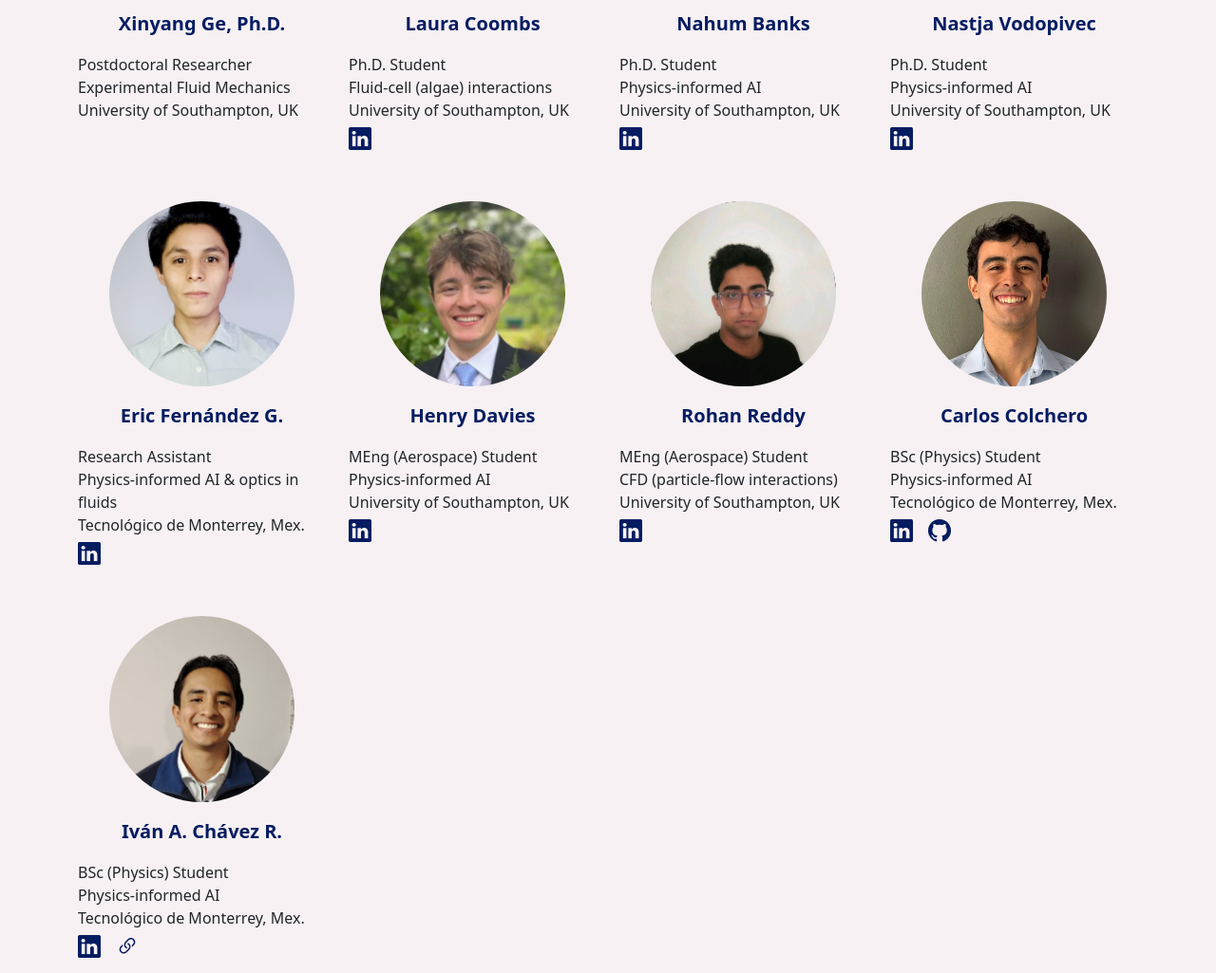
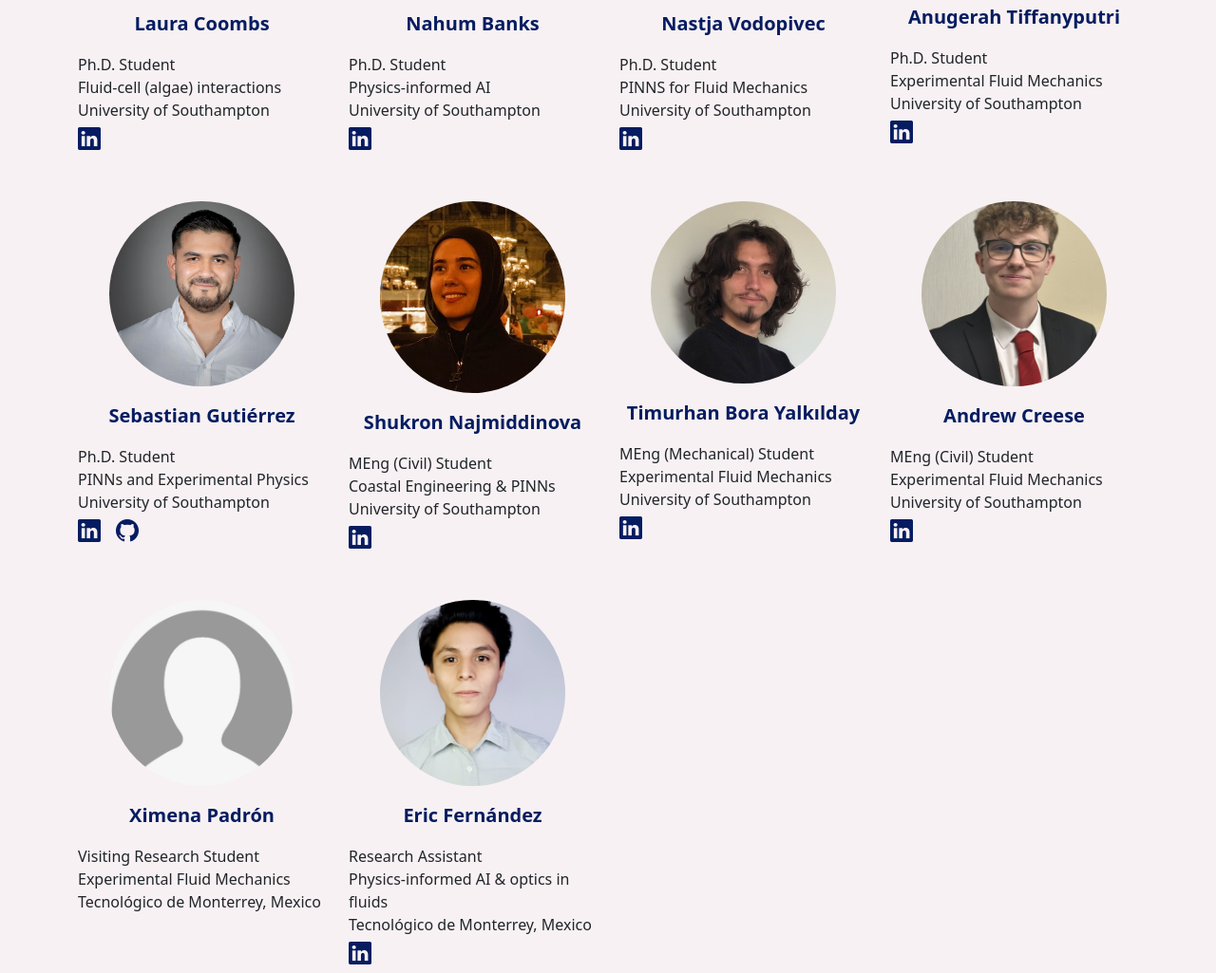
Before and after one commit to sergio-maldonado/sergio-maldonado.github.io, a plain HTML site: page people.html in a window 1280 px wide. Shown: the part 1060-2085 px from the top of the page at 95% size. Drawn offline with nearby package versions, Linux system fonts and the light colour scheme.

Commit message:
updates to people

```diff
--- a/js/researchers.js
+++ b/js/researchers.js
@@ -18,17 +18,7 @@ class ResearcherSocial {
 }
 
 const researchers = [
-  new Researcher(
-    "Xinyang Ge, Ph.D.",
-    "../assets/images/Ge.png",
-    "",
-    [
-      "Postdoctoral Researcher",
-      "Experimental Fluid Mechanics",
-      "University of Southampton, UK",
-    ],
-    []
-  ),
+
   new Researcher(
     "Laura Coombs",
     "../assets/images/Coombs.jpg",
@@ -36,38 +26,143 @@ const researchers = [
     [
       "Ph.D. Student",
       "Fluid-cell (algae) interactions",
-      "University of Southampton, UK",
+      "University of Southampton",
     ],
     [new ResearcherSocial(
       "linkedin",
       "https://www.linkedin.com/in/laura-coombs-125874162/")]
   ),
+
   new Researcher(
     "Nahum Banks",
     "../assets/images/Banks.png",
     "",
-    ["Ph.D. Student", "Physics-informed AI", "University of Southampton, UK"],
+    ["Ph.D. Student", "Physics-informed AI", "University of Southampton"],
     [new ResearcherSocial(
       "linkedin",
       "https://www.linkedin.com/in/nahum-banks-a31545252")]
   ),
+
   new Researcher(
     "Nastja Vodopivec",
     "../assets/images/Vodopivec.png",
     "",
-    ["Ph.D. Student", "Physics-informed AI", "University of Southampton, UK"],
+    ["Ph.D. Student", "PINNS for Fluid Mechanics", "University of Southampton"],
     [new ResearcherSocial(
       "linkedin",
       "https://www.linkedin.com/in/nastja-vodopivec-a3581206/")]
   ),
-    new Researcher(
-    "Eric Fernández G.",
+
+  new Researcher(
+    "Anugerah Tiffanyputri",
+    "../assets/images/Anu.png",
+    "",
+    [
+      "Ph.D. Student",
+      "Experimental Fluid Mechanics",
+      "University of Southampton",
+    ],
+    [new ResearcherSocial(
+      "linkedin",
+      "https://www.linkedin.com/in/anugerah-tiffanyputri/")]
+  ),
+
+  new Researcher(
+    "Sebastian Gutiérrez",
+    "../assets/images/sebastian_gtz.jpeg",
+    "",
+    [
+      "Ph.D. Student",
+      "PINNs and Experimental Physics",
+      "University of Southampton",
+    ],
+    [
+      new ResearcherSocial(
+      "linkedin",
+      "https://www.linkedin.com/in/sgb130802/"),
+      new ResearcherSocial(
+        "github",
+        "https://github.com/barra9408"
+      )
+    ]
+  ),
+
+  new Researcher(
+    "Shukron Najmiddinova",
+    "../assets/images/shukron.jpg",
+    "",
+    [
+      "MEng (Civil) Student",
+      "Coastal Engineering & PINNs",
+      "University of Southampton",
+    ],
+    [
+      new ResearcherSocial(
+        "linkedin",
+        "https://www.linkedin.com/in/shukronakhon-najmiddinova-84774a335/"
+      )
+    ]
+  ),
+
+  new Researcher(
+    "Timurhan Bora Yalkılday",
+    "../assets/images/bora.jpg",
+    "",
+    [
+      "MEng (Mechanical) Student",
+      "Experimental Fluid Mechanics",
+      "University of Southampton",
+    ],
+    [
+      new ResearcherSocial(
+        "linkedin",
+        "https://www.linkedin.com/in/timurhan-bora-yalk%C4%B1lday-7513732a6/"
+      )
+    ]
+  ),
+
+  new Researcher(
+    "Andrew Creese",
+    "../assets/images/Creese.png",
+    "",
+    [
+      "MEng (Civil) Student",
+      "Experimental Fluid Mechanics",
+      "University of Southampton",
+    ],
+    [
+      new ResearcherSocial(
+        "linkedin",
+        "https://www.linkedin.com/in/andrew-creese-30b60b316/"
+      )
+    ]
+  ),
+
+  new Researcher(
+    "Ximena Padrón",
+    "../assets/images/unknown_person.png",
+    "",
+    [
+      "Visiting Research Student",
+      "Experimental Fluid Mechanics",
+      "Tecnológico de Monterrey, Mexico",
+    ],
+    [
+      // new ResearcherSocial(
+      //   "linkedin",
+      //   "https://www.linkedin.com/in/eric-fdz03-/"
+      // )
+    ]
+  ),
+
+  new Researcher(
+    "Eric Fernández",
     "../assets/images/Fernandez.jpg",
     "",
     [
       "Research Assistant",
       "Physics-informed AI & optics in fluids",
-      "Tecnológico de Monterrey, Mex.",
+      "Tecnológico de Monterrey, Mexico",
     ],
     [
       new ResearcherSocial(
@@ -76,68 +171,7 @@ const researchers = [
       )
     ]
   ),
-  new Researcher(
-    "Henry Davies",
-    "../assets/images/Davies.png",
-    "",
-    [
-      "MEng (Aerospace) Student",
-      "Physics-informed AI",
-      "University of Southampton, UK",
-    ],
-    [new ResearcherSocial(
-      "linkedin",
-      "https://www.linkedin.com/in/henry-davies-162aa2198/")]
-  ),
-  new Researcher(
-    "Rohan Reddy",
-    "../assets/images/Reddy.jpg",
-    "",
-    [
-      "MEng (Aerospace) Student",
-      "CFD (particle-flow interactions)",
-      "University of Southampton, UK",
-    ],
-    [new ResearcherSocial(
-      "linkedin",
-      "https://www.linkedin.com/in/rohanpreddy")]
-  ),
-  new Researcher(
-    "Carlos Colchero",
-    "../assets/images/Colchero.jpeg",
-    "",
-    [
-      "BSc (Physics) Student",
-      "Physics-informed AI",
-      "Tecnológico de Monterrey, Mex.",
-    ],
-    [
-      new ResearcherSocial(
-        "linkedin",
-        "https://www.linkedin.com/in/carlos-colchero-8199a5265/"),
-      new ResearcherSocial(
-        "github",
-        "https://koopmancolch.github.io/OPGroup/members/carlos"
-      ),
-    ]
-  ),
-  new Researcher(
-    "Iván A. Chávez R.",
-    "../assets/images/Chavez.png",
-    "",
-    [
-      "BSc (Physics) Student",
-      "Physics-informed AI",
-      "Tecnológico de Monterrey, Mex.",
-    ],
-    [
-      new ResearcherSocial(
-        "linkedin",
-        "https://www.linkedin.com/in/ivan-alexis-chavez-ramirez-555413316"
-      ),
-      new ResearcherSocial("link", "http://www.ivanchavez.x10.mx/"),
-    ]
-  ),
+
 
 ];
 
@@ -276,3 +310,81 @@ const stringResearchers = researchers
   .join("");
 
 ulResearchers.innerHTML = stringResearchers;
+
+// Old stuff:
+// new Researcher(
+  //   "Xinyang Ge, Ph.D.",
+  //   "../assets/images/Ge.png",
+  //   "",
+  //   [
+  //     "Postdoctoral Researcher",
+  //     "Experimental Fluid Mechanics",
+  //     "University of Southampton, UK",
+  //   ],
+  //   []
+  // ),
+
+  // new Researcher(
+  //   "Henry Davies",
+  //   "../assets/images/Davies.png",
+  //   "",
+  //   [
+  //     "MEng (Aerospace) Student",
+  //     "Physics-informed AI",
+  //     "University of Southampton, UK",
+  //   ],
+  //   [new ResearcherSocial(
+  //     "linkedin",
+  //     "https://www.linkedin.com/in/henry-davies-162aa2198/")]
+  // ),
+  // new Researcher(
+  //   "Rohan Reddy",
+  //   "../assets/images/Reddy.jpg",
+  //   "",
+  //   [
+  //     "MEng (Aerospace) Student",
+  //     "CFD (particle-flow interactions)",
+  //     "University of Southampton, UK",
+  //   ],
+  //   [new ResearcherSocial(
+  //     "linkedin",
+  //     "https://www.linkedin.com/in/rohanpreddy")]
+  // )
+
+  // new Researcher(
+  //   "Iván A. Chávez R.",
+  //   "../assets/images/Chavez.png",
+  //   "",
+  //   [
+  //     "BSc (Physics) Student",
+  //     "Physics-informed AI",
+  //     "Tecnológico de Monterrey, Mex.",
+  //   ],
+  //   [
+  //     new ResearcherSocial(
+  //       "linkedin",
+  //       "https://www.linkedin.com/in/ivan-alexis-chavez-ramirez-555413316"
+  //     ),
+  //     new ResearcherSocial("link", "http://www.ivanchavez.x10.mx/"),
+  //   ]
+  // ),
+
+  // new Researcher(
+  //   "Carlos Colchero",
+  //   "../assets/images/Colchero.jpeg",
+  //   "",
+  //   [
+  //     "BSc (Physics) Student",
+  //     "Physics-informed AI",
+  //     "Tecnológico de Monterrey, Mex.",
+  //   ],
+  //   [
+  //     new ResearcherSocial(
+  //       "linkedin",
+  //       "https://www.linkedin.com/in/carlos-colchero-8199a5265/"),
+  //     new ResearcherSocial(
+  //       "github",
+  //       "https://koopmancolch.github.io/OPGroup/members/carlos"
+  //     ),
+  //   ]
+  // ),
--- a/people.html
+++ b/people.html
@@ -114,10 +114,10 @@
         <div class="col-12 col-md-8 mb-3">
           <p class="fs-5">
             Sergio Maldonado’s research interests include various aspects of
-            Environmental Fluid Mechanics, generally falling in the following
-            two categories: particle-fluid interactions (e.g. algae cells in
+            <b>Environmental Fluid Mechanics</b>, generally falling in the following
+            two categories: <b>particle-fluid interactions</b> (e.g. algae cells in
             flows, flexible fibres in turbulence, spheres in a boundary layer)
-            and the development of Physics Informed Neural Networks (which may
+            and the development of <b>Physics Informed Neural Networks</b> (which may
             represent an attractive alternative to CFD solvers).
           </p>
           <h3>Trajectory:</h3>
@@ -187,6 +187,7 @@
             <li>Dr Xinyang Ge, PhD student (2019-2024)</li>
             <li>Dr Xin Qi, PhD student (2019-2024)</li>
             <li>Dr Mahmoud Abbaszadeh, Postdoctoral Researcher (2020-2023)</li>
+            <li>Carlos Colchero, Visiting Research Student (Tecnológico de Monterrey) (2026)</li>
             <li>Rohan Reddy, Undergraduate Research Student (2023-2024)</li>
             <li>Jack Malone, Undergraduate Research Student (2023-2024)</li>
             <li>Ellie Newell, Undergraduate Research Student (2020-2021)</li>
```
Also changed, not shown: assets/images/Anu.png (added), assets/images/Creese.png (added), assets/images/bora.jpg (added), assets/images/sebastian_gtz.jpeg (added), assets/images/shukron.jpg (added), 2 other files.
